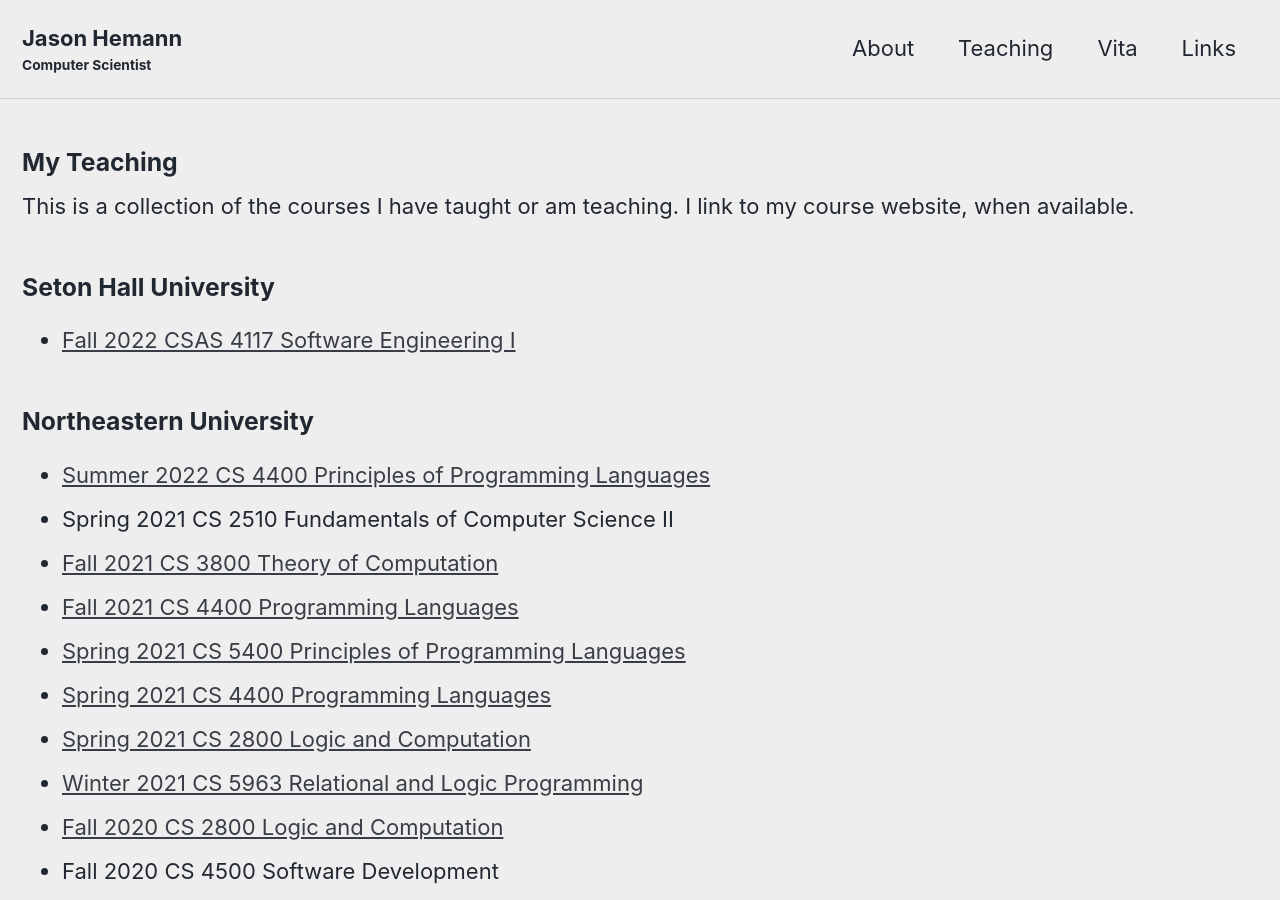
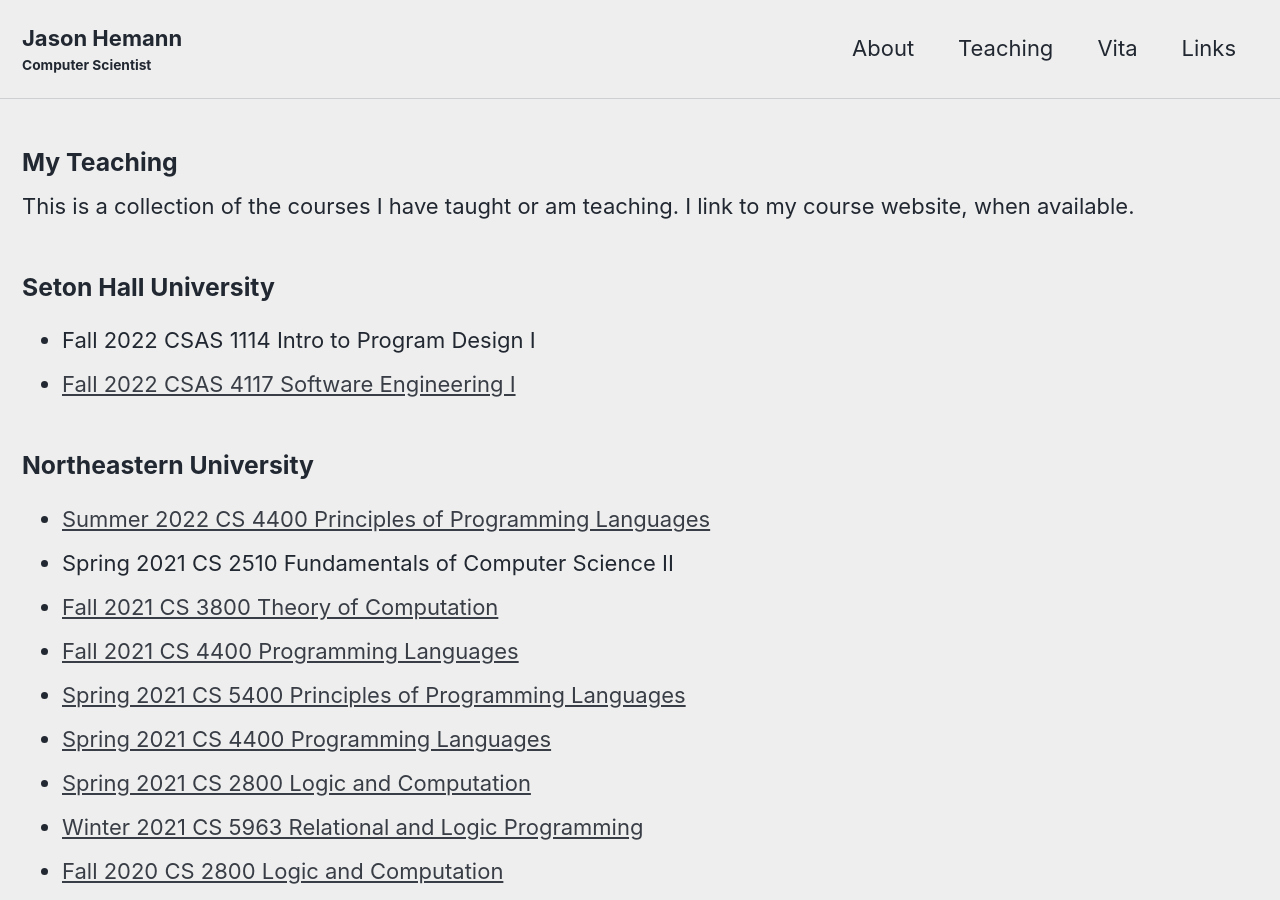
Before and after one commit to jasonhemann/jasonhemann.github.io, a Jekyll site: the page built from teaching.md, in a window 1280 px wide and 900 px high. Built offline with Jekyll 4.4.1, drawn with Linux system fonts in a browser that asks for light colours; cached includes are drawn as plain includes.

Commit message:
Adding my other courses for this semester

```diff
--- a/teaching.md
+++ b/teaching.md
@@ -10,8 +10,8 @@
 
 ### Seton Hall University
 
+- Fall 2022 CSAS 1114 Intro to Program Design I
 - [Fall 2022 CSAS 4117 Software Engineering I](http://jasonhemann.github.io/22FA-CSAS4117/)
-
 
 ### Northeastern University
 
```
